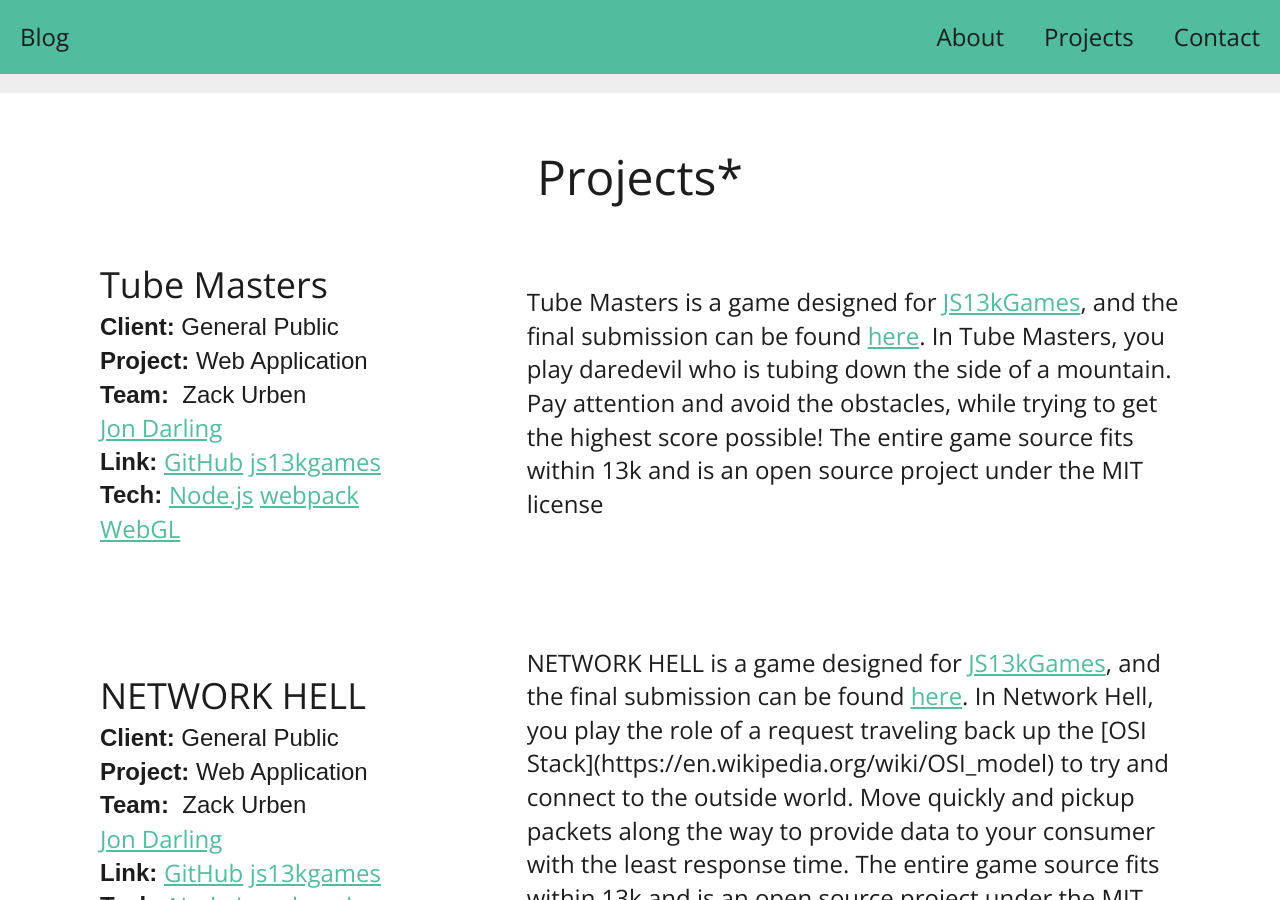
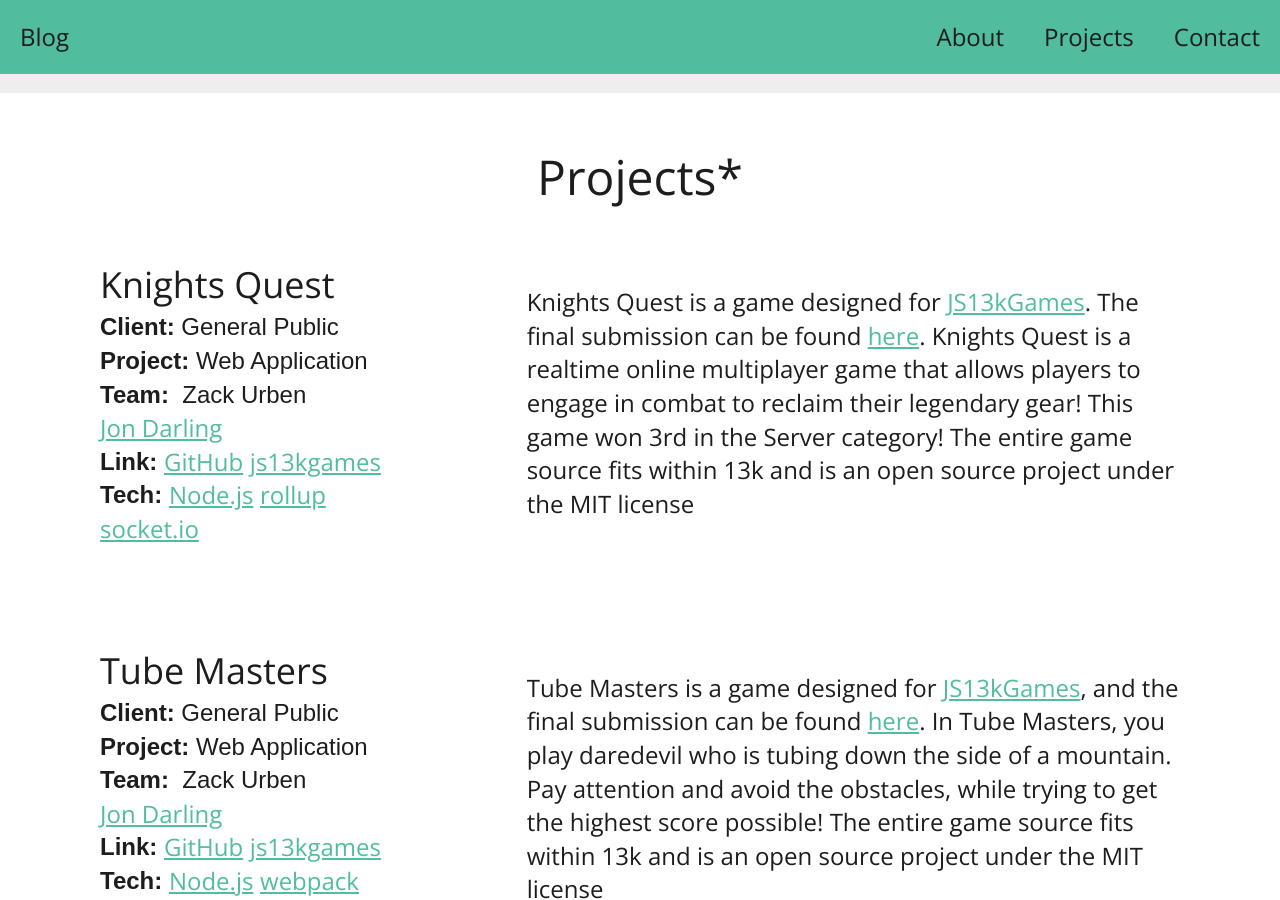
Before and after one commit to zackurben/zackurben.github.io, a Jekyll site: the page built from index.html, in a window 1280 px wide and 900 px high, scrolled down 1886 px. Built offline with Jekyll 4.4.1, drawn with Linux system fonts in a browser that asks for light colours; nearby versions of some CDN libraries.

Commit message:
Adding new proj details.

```diff
--- a/_config.yml
+++ b/_config.yml
@@ -20,6 +20,31 @@ github_profile: "https://github.com/zackurben"
 linkedin_profile: "https://www.linkedin.com/in/zackurben"
 
 projects:
+  - name: "Knights Quest"
+    client: "General Public"
+    project: "Web Application"
+    team:
+      - name: "Zack Urben"
+        link: "#"
+      - name: "Jon Darling"
+        link: "http://jmdarling.com/"
+    link:
+      - label: "GitHub"
+        link: "https://github.com/zjlabs/js13kgames2020-submission"
+      - label: "js13kgames"
+        link: "https://js13kgames.com/entries/knights-quest"
+    tech:
+      - label: "Node.js"
+        link: "http://nodejs.org/"
+      - label: "rollup"
+        link: "https://rollupjs.org/guide/en/"
+      - label: "socket.io"
+        link: "https://socket.io/docs/"
+    about: "Knights Quest is a game designed for <a href=\"https://js13kgames.com\">JS13kGames</a>. The final
+            submission can be found <a href=\"https://js13kgames.com/entries/knights-quest\">here</a>.
+            Knights Quest is a realtime online multiplayer game that allows players to engage in combat to
+            reclaim their legendary gear! This game won 3rd in the Server category!
+            The entire game source fits within 13k and is an open source project under the MIT license"
   - name: "Tube Masters"
     client: "General Public"
     project: "Web Application"
```
